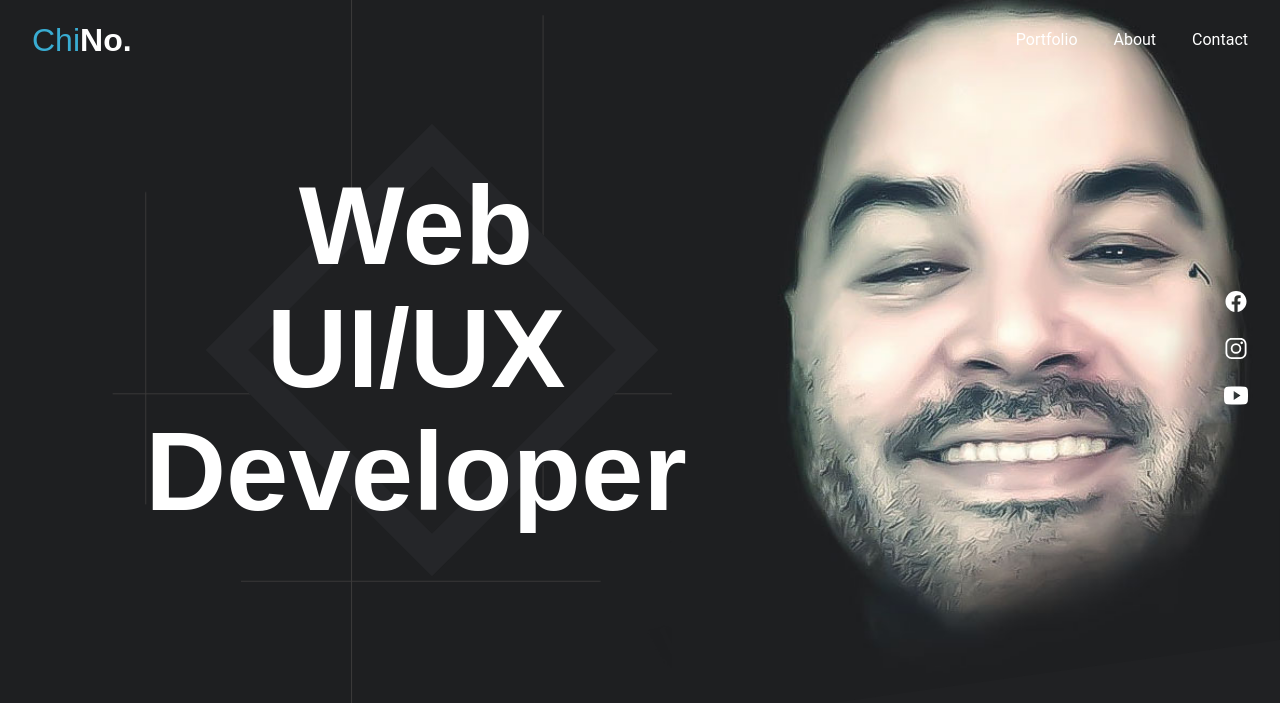
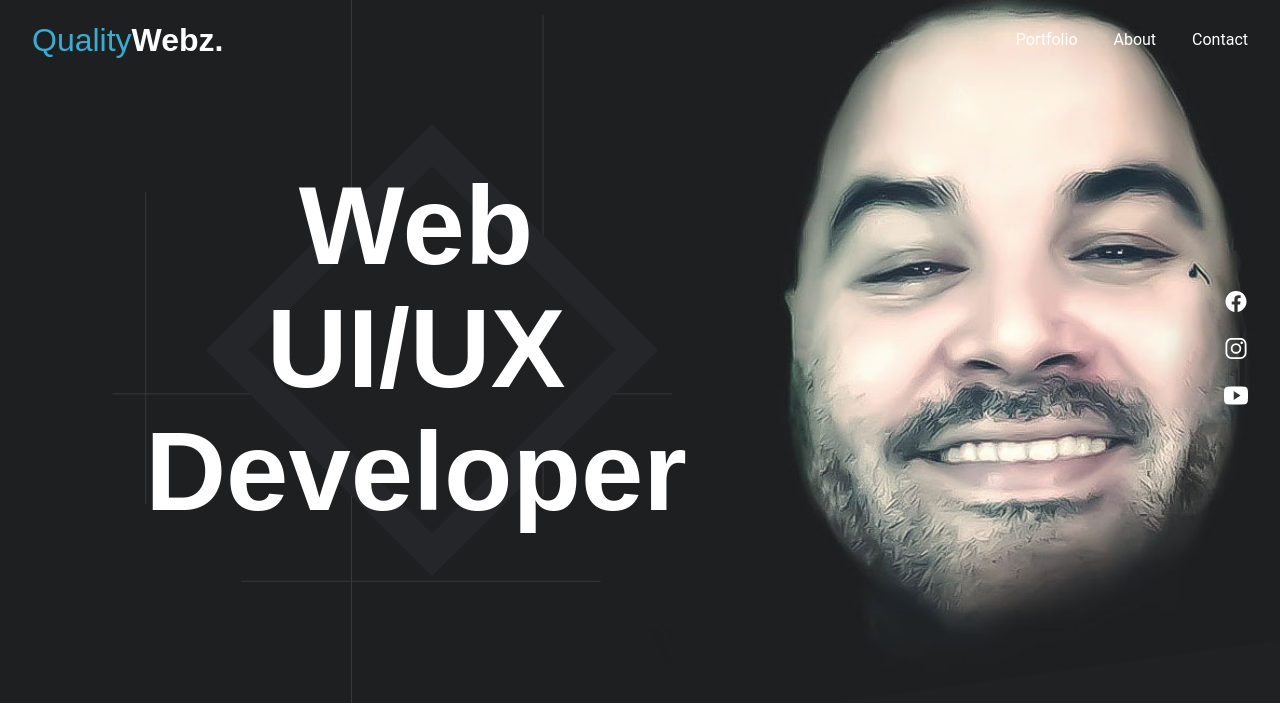
Before and after one commit to Emmanuel787/emWebz__Portfolio, a PHP site: page / in a window 1280 px wide. Shown: the top 703 px of the page. Run offline with PHP 8.4, Linux system fonts and the light colour scheme; some libraries are stand-ins or nearby versions; some web fonts are replaced.

Commit message:
initial commit

```diff
--- a/sass/pages/home-html/_home-layout.scss
+++ b/sass/pages/home-html/_home-layout.scss
@@ -55,18 +55,10 @@
   z-index: -1;
   margin-top: -20em;
 }
-.ed-reinit-barba{
-  margin-top: 35em !important;
-  @include responsive(phone){
-    margin-top: 0 !important;
-    transform: scale(1.2);
-  }
-}
 
 //el-main-footer
 .el-main-footer{
   clip-path: polygon(51% 3%, 100% 0, 100% 88%, 75% 100%, 0 100%, 0% 60%, 0 7%);
-  // margin-top: -5em;
   @include col(4/4); margin-right: 0;
   height: 40em;
   background: $tertiary-color;
@@ -74,10 +66,3 @@
   align-items: center;
   justify-content: center;
 }
-
-.ef-reinit-barba{
-  margin-top: -45em !important;
-  @include responsive(phone){
-    margin-top: 0 !important;
-  }
-}
--- a/views/home.html
+++ b/views/home.html
@@ -160,7 +160,7 @@
       <!-- el-header:start -->
       <header class="el-main-header">
         <a href="/views/home.html">
-          <h1 class="el-brand wow fadeInUp" data-wow-delay="4.7s"><span class="color-change">Chi</span>No.</h1>
+          <h1 class="el-brand wow fadeInUp" data-wow-delay="4.7s"><span class="color-change">Quality</span>Webz.</h1>
         </a>
 
         <nav>
```
Also changed, not shown: dist/css/app.min.css.
